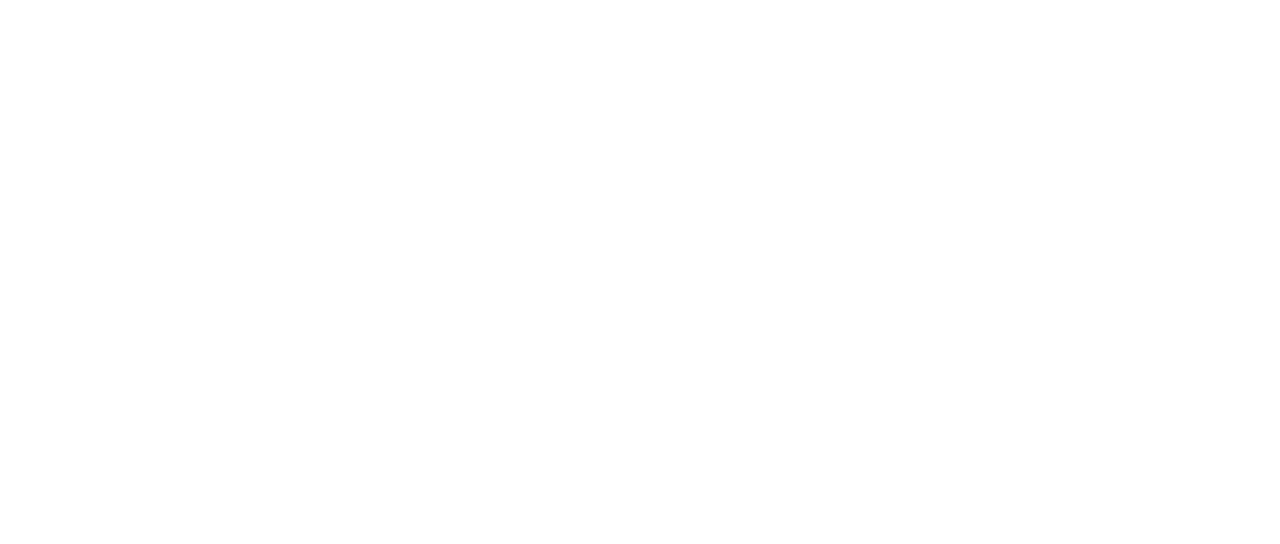
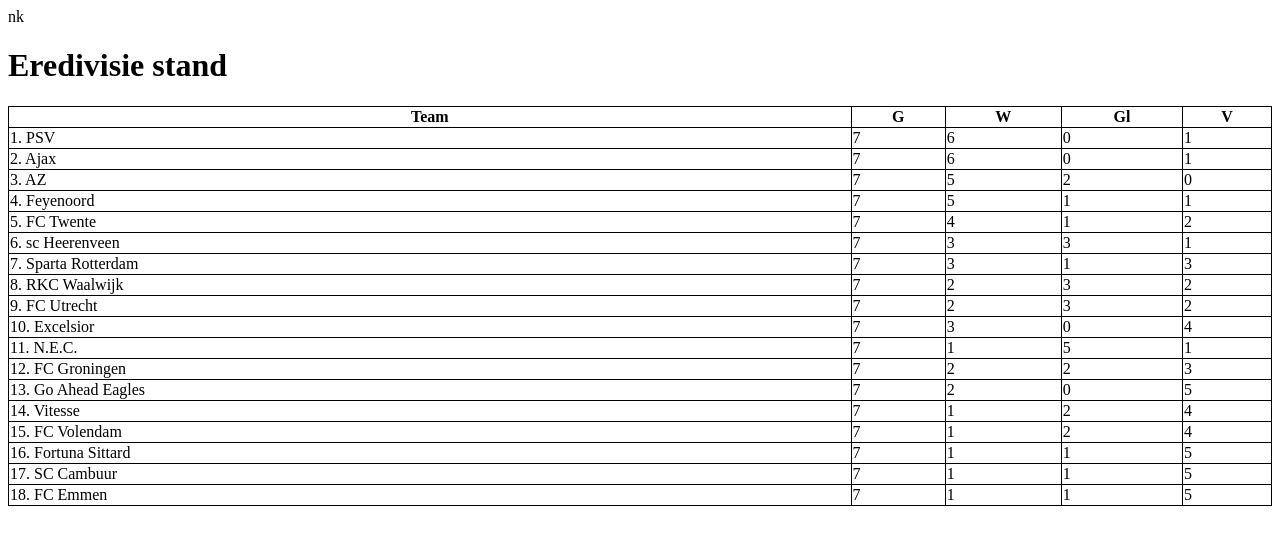
Before and after one commit to Jesse-van-Vliet/p1-html-css, a plain HTML site: page Opdracht_3.3/index.html in a window 1280 px wide. Drawn offline with Linux system fonts and the light colour scheme.

Commit message:
Opdracht_3.3

```diff
--- /dev/null
+++ b/Opdracht_3.3/Style.css
@@ -0,0 +1,8 @@
+table {
+    border-collapse: collapse;
+    width: 100%;
+}
+
+th, td {
+ border: 1px solid black;
+}
--- a/Opdracht_3.3/index.html
+++ b/Opdracht_3.3/index.html
@@ -4,9 +4,149 @@
     <meta charset="UTF-8">
     <meta http-equiv="X-UA-Compatible" content="IE=edge">
     <meta name="viewport" content="width=device-width, initial-scale=1.0">
+    <link rel="stylesheet" href="Style.css">nk
     <title>Document</title>
 </head>
 <body>
-
+    <h1>Eredivisie stand</h1>
+   <table>
+    <thead>
+        <tr>
+            <th>Team</th>
+            <th>G</th>
+            <th>W</th>
+            <th>Gl</th>
+            <th>V</th>
+        </tr>
+    </thead>
+    <Tbody>
+        <tr>
+           <td>1. PSV</td>
+           <td>7</td>
+           <td>6</td>
+           <td>0</td>
+           <td>1</td>
+        </tr>
+        <tr>
+            <td>2. Ajax</td>
+            <td>7</td>
+            <td>6</td>
+            <td>0</td>
+            <td>1</td>
+         </tr>
+         <tr>
+            <td>3. AZ</td>
+            <td>7</td>
+            <td>5</td>
+            <td>2</td>
+            <td>0</td>
+         </tr>
+         <tr>
+            <td>4. Feyenoord</td>
+            <td>7</td>
+            <td>5</td>
+            <td>1</td>
+            <td>1</td>
+         </tr
+         <tr>
+            <td>5. FC Twente</td>
+            <td>7</td>
+            <td>4</td>
+            <td>1</td>
+            <td>2</td>
+         </tr
+         <tr>
+            <td>6. sc Heerenveen</td>
+            <td>7</td>
+            <td>3</td>
+            <td>3</td>
+            <td>1</td>
+         </tr
+         <tr>
+            <td>7. Sparta Rotterdam</td>
+            <td>7</td>
+            <td>3</td>
+            <td>1</td>
+            <td>3</td>
+         </tr
+         <tr>
+            <td>8. RKC Waalwijk</td>
+            <td>7</td>
+            <td>2</td>
+            <td>3</td>
+            <td>2</td>
+         </tr
+         <tr>
+            <td>9. FC Utrecht</td>
+            <td>7</td>
+            <td>2</td>
+            <td>3</td>
+            <td>2</td>
+         </tr
+         <tr>
+            <td>10. Excelsior</td>
+            <td>7</td>
+            <td>3</td>
+            <td>0</td>
+            <td>4</td>
+         </tr
+         <tr>
+            <td>11. N.E.C.</td>
+            <td>7</td>
+            <td>1</td>
+            <td>5</td>
+            <td>1</td>
+         </tr
+         <tr>
+            <td>12. FC Groningen</td>
+            <td>7</td>
+            <td>2</td>
+            <td>2</td>
+            <td>3</td>
+         </tr
+         <tr>
+            <td>13. Go Ahead Eagles</td>
+            <td>7</td>
+            <td>2</td>
+            <td>0</td>
+            <td>5</td>
+         </tr
+         <tr>
+            <td>14. Vitesse</td>
+            <td>7</td>
+            <td>1</td>
+            <td>2</td>
+            <td>4</td>
+         </tr
+         <tr>
+            <td>15. FC Volendam</td>
+            <td>7</td>
+            <td>1</td>
+            <td>2</td>
+            <td>4</td>
+         </tr
+         <tr>
+            <td>16. Fortuna Sittard</td>
+            <td>7</td>
+            <td>1</td>
+            <td>1</td>
+            <td>5</td>
+         </tr
+         <tr>
+            <td>17. SC Cambuur</td>
+            <td>7</td>
+            <td>1</td>
+            <td>1</td>
+            <td>5</td>
+         </tr
+         <tr>
+            <td>18. FC Emmen</td>
+            <td>7</td>
+            <td>1</td>
+            <td>1</td>
+            <td>5</td>
+         </tr
+    </Tbody>
+   </table>
 </body>
 </html>
```
